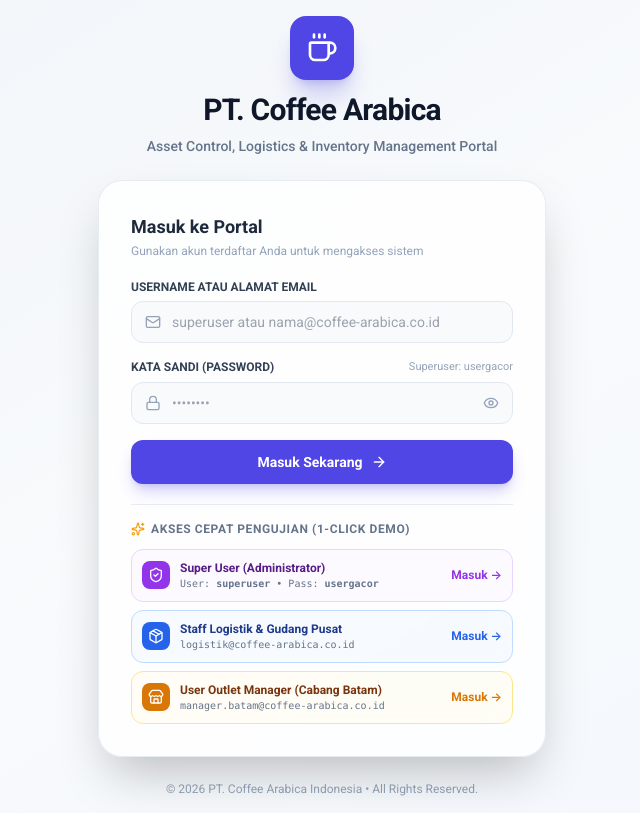
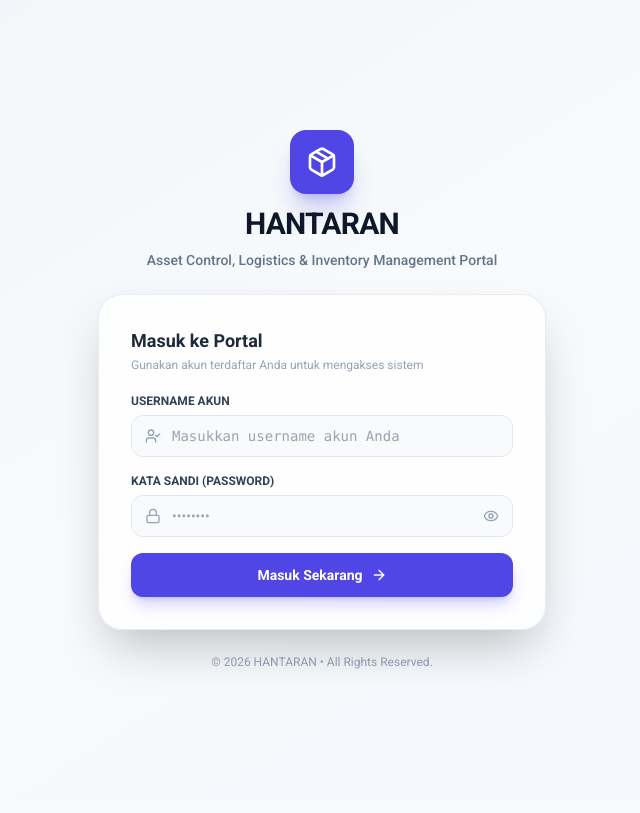
Before and after one commit to diavollorosso1899dt-coder/Dashboard-CA-Inventory, a Next.js app: page /login in a window 1280 px wide. Shown: the whole page, without its empty margins (318-958 px from the left). Built offline with nearby package versions, Linux system fonts and the light colour scheme; a web font is replaced by a local one.

Commit message:
feat: ubah nama PT. Coffee Arabica menjadi HANTARAN dan hapus bagian akses cepat

```diff
--- a/src/app/distribution/surat-jalan/print/[id]/page.tsx
+++ b/src/app/distribution/surat-jalan/print/[id]/page.tsx
@@ -85,12 +85,12 @@ export default function PrintSuratJalanPage() {
         <div className="border-b-2 border-slate-900 pb-4 mb-6">
           <div className="flex items-start justify-between">
             <div className="flex items-center gap-3">
-              <div className="w-12 h-12 rounded-xl bg-slate-900 text-white flex items-center justify-center font-black text-xl tracking-wider">
-                CA
+              <div className="w-12 h-12 rounded-xl bg-slate-900 text-white flex items-center justify-center font-black text-sm tracking-wider">
+                HNT
               </div>
               <div>
                 <h1 className="text-xl font-extrabold tracking-tight text-slate-900 uppercase">
-                  PT. COFFEE ARABICA INDONESIA
+                  HANTARAN
                 </h1>
                 <p className="text-xs text-slate-500 font-medium">
                   Divisi Central Asset Management & Logistik Distribusi Nasional
--- a/src/app/items/page.tsx
+++ b/src/app/items/page.tsx
@@ -6,7 +6,7 @@ export const dynamic = 'force-dynamic';
 
 export const metadata = {
   title: 'Kelola Item & Master Aset | Dashboard CA & Inventory',
-  description: 'Daftar item baru dan master katalog aset standar Coffee Arabica (CA) dengan gambar dan spesifikasi',
+  description: 'Daftar item baru dan master katalog aset standar HANTARAN dengan gambar dan spesifikasi',
 };
 
 export default async function ItemsPage() {
--- a/src/app/login/page.tsx
+++ b/src/app/login/page.tsx
@@ -10,24 +10,20 @@ import {
   Eye,
   EyeOff,
   ArrowRight,
-  ShieldCheck,
+  AlertCircle,
   Package,
-  Store,
-  AlertCircle,
-  Sparkles,
-  Coffee
+  UserCheck
 } from 'lucide-react';
 
 export default function LoginPage() {
   const router = useRouter();
-  const { login, quickLogin } = useAuth();
+  const { login } = useAuth();
 
   const [email, setEmail] = useState('');
   const [password, setPassword] = useState('');
   const [showPassword, setShowPassword] = useState(false);
   const [errorMsg, setErrorMsg] = useState('');
   const [loading, setLoading] = useState(false);
-  const [quickLoading, setQuickLoading] = useState<string | null>(null);
 
   const handleManualLogin = async (e: React.FormEvent) => {
     e.preventDefault();
@@ -38,16 +34,9 @@ export default function LoginPage() {
     if (result.success) {
       router.push('/');
     } else {
-      setErrorMsg(result.error || 'Login gagal, periksa email dan password Anda.');
+      setErrorMsg(result.error || 'Login gagal, periksa username dan password Anda.');
     }
     setLoading(false);
-  };
-
-  const handleQuickLogin = async (roleType: 'super_user' | 'user' | 'outlet_manager') => {
-    setErrorMsg('');
-    setQuickLoading(roleType);
-    await quickLogin(roleType);
-    setQuickLoading(null);
   };
 
   return (
@@ -57,13 +46,13 @@ export default function LoginPage() {
         {/* Brand Header */}
         <div className="text-center space-y-2">
           <div className="inline-flex items-center justify-center w-16 h-16 rounded-2xl bg-indigo-600 dark:bg-indigo-500 text-white shadow-xl shadow-indigo-600/25 mb-1">
-            <Coffee className="w-8 h-8" />
+            <Package className="w-8 h-8" />
           </div>
-          <h1 className="text-2xl sm:text-3xl font-black tracking-tight text-slate-900 dark:text-white">
-            PT. Coffee Arabica
+          <h1 className="text-3xl font-black tracking-tight text-slate-900 dark:text-white uppercase">
+            HANTARAN
           </h1>
           <p className="text-xs sm:text-sm text-slate-500 dark:text-slate-400 font-medium">
-            Asset Control, Logistics & Inventory Management Portal
+            Asset Control, Logistics &amp; Inventory Management Portal
           </p>
         </div>
 
@@ -88,17 +77,17 @@ export default function LoginPage() {
           <form onSubmit={handleManualLogin} className="space-y-4">
             <div>
               <label className="block text-xs font-bold text-slate-700 dark:text-slate-300 uppercase mb-1.5">
-                Username atau Alamat Email
+                Username Akun
               </label>
               <div className="relative">
-                <Mail className="absolute left-3.5 top-1/2 -translate-y-1/2 w-4 h-4 text-slate-400" />
+                <UserCheck className="absolute left-3.5 top-1/2 -translate-y-1/2 w-4 h-4 text-slate-400" />
                 <input
                   type="text"
                   required
-                  placeholder="superuser atau nama@coffee-arabica.co.id"
+                  placeholder="Masukkan username akun Anda"
                   value={email}
                   onChange={(e) => setEmail(e.target.value)}
-                  className="w-full pl-10 pr-4 py-2.5 rounded-xl border border-slate-200 dark:border-slate-700 bg-slate-50 dark:bg-slate-800/60 text-slate-900 dark:text-white text-sm focus:outline-none focus:ring-2 focus:ring-indigo-500/20 focus:border-indigo-500 transition"
+                  className="w-full pl-10 pr-4 py-2.5 rounded-xl border border-slate-200 dark:border-slate-700 bg-slate-50 dark:bg-slate-800/60 text-slate-900 dark:text-white text-sm focus:outline-none focus:ring-2 focus:ring-indigo-500/20 focus:border-indigo-500 transition font-mono"
                 />
               </div>
             </div>
@@ -108,7 +97,6 @@ export default function LoginPage() {
                 <label className="block text-xs font-bold text-slate-700 dark:text-slate-300 uppercase">
                   Kata Sandi (Password)
                 </label>
-                <span className="text-[11px] text-slate-400">Superuser: usergacor</span>
               </div>
               <div className="relative">
                 <Lock className="absolute left-3.5 top-1/2 -translate-y-1/2 w-4 h-4 text-slate-400" />
@@ -139,95 +127,11 @@ export default function LoginPage() {
               <ArrowRight className="w-4 h-4" />
             </button>
           </form>
-
-          {/* Quick Demo Login Section */}
-          <div className="pt-4 border-t border-slate-200/80 dark:border-slate-800 space-y-3">
-            <div className="flex items-center gap-1.5 text-xs font-bold text-slate-500 dark:text-slate-400 uppercase tracking-wider">
-              <Sparkles className="w-3.5 h-3.5 text-amber-500" />
-              <span>Akses Cepat Pengujian (1-Click Demo)</span>
-            </div>
-
-            <div className="space-y-2">
-              <button
-                type="button"
-                onClick={() => {
-                  setEmail('superuser');
-                  setPassword('usergacor');
-                  login('superuser', 'usergacor').then(res => {
-                    if (res.success) router.push('/');
-                  });
-                }}
-                disabled={quickLoading !== null}
-                className="w-full p-2.5 rounded-xl border border-purple-200 dark:border-purple-900/50 bg-purple-50/50 dark:bg-purple-950/30 hover:bg-purple-100 dark:hover:bg-purple-950/60 text-left flex items-center justify-between transition group"
-              >
-                <div className="flex items-center gap-2.5">
-                  <div className="p-1.5 rounded-lg bg-purple-600 text-white">
-                    <ShieldCheck className="w-4 h-4" />
-                  </div>
-                  <div>
-                    <div className="text-xs font-bold text-purple-900 dark:text-purple-300">
-                      Super User (Administrator)
-                    </div>
-                    <div className="text-[10px] text-slate-500 font-mono">
-                      User: <strong>superuser</strong> • Pass: <strong>usergacor</strong>
-                    </div>
-                  </div>
-                </div>
-                <span className="text-xs text-purple-600 dark:text-purple-400 font-semibold group-hover:translate-x-1 transition-transform">
-                  Masuk →
-                </span>
-              </button>
-
-              <button
-                type="button"
-                onClick={() => handleQuickLogin('user')}
-                disabled={quickLoading !== null}
-                className="w-full p-2.5 rounded-xl border border-blue-200 dark:border-blue-900/50 bg-blue-50/50 dark:bg-blue-950/30 hover:bg-blue-100 dark:hover:bg-blue-950/60 text-left flex items-center justify-between transition group"
-              >
-                <div className="flex items-center gap-2.5">
-                  <div className="p-1.5 rounded-lg bg-blue-600 text-white">
-                    <Package className="w-4 h-4" />
-                  </div>
-                  <div>
-                    <div className="text-xs font-bold text-blue-900 dark:text-blue-300">
-                      Staff Logistik & Gudang Pusat
-                    </div>
-                    <div className="text-[10px] text-slate-500 font-mono">logistik@coffee-arabica.co.id</div>
-                  </div>
-                </div>
-                <span className="text-xs text-blue-600 dark:text-blue-400 font-semibold group-hover:translate-x-1 transition-transform">
-                  {quickLoading === 'user' ? '...' : 'Masuk →'}
-                </span>
-              </button>
-
-              <button
-                type="button"
-                onClick={() => handleQuickLogin('outlet_manager')}
-                disabled={quickLoading !== null}
-                className="w-full p-2.5 rounded-xl border border-amber-200 dark:border-amber-900/50 bg-amber-50/50 dark:bg-amber-950/30 hover:bg-amber-100 dark:hover:bg-amber-950/60 text-left flex items-center justify-between transition group"
-              >
-                <div className="flex items-center gap-2.5">
-                  <div className="p-1.5 rounded-lg bg-amber-600 text-white">
-                    <Store className="w-4 h-4" />
-                  </div>
-                  <div>
-                    <div className="text-xs font-bold text-amber-900 dark:text-amber-300">
-                      User Outlet Manager (Cabang Batam)
-                    </div>
-                    <div className="text-[10px] text-slate-500 font-mono">manager.batam@coffee-arabica.co.id</div>
-                  </div>
-                </div>
-                <span className="text-xs text-amber-600 dark:text-amber-400 font-semibold group-hover:translate-x-1 transition-transform">
-                  {quickLoading === 'outlet_manager' ? '...' : 'Masuk →'}
-                </span>
-              </button>
-            </div>
-          </div>
         </div>
 
         {/* Footer info */}
         <p className="text-center text-xs text-slate-400">
-          © {new Date().getFullYear()} PT. Coffee Arabica Indonesia • All Rights Reserved.
+          © {new Date().getFullYear()} HANTARAN • All Rights Reserved.
         </p>
       </div>
     </div>
--- a/src/components/items/ItemMasterView.tsx
+++ b/src/components/items/ItemMasterView.tsx
@@ -129,7 +129,7 @@ export default function ItemMasterView({ initialItems }: ItemMasterViewProps) {
               Kelola Item &amp; Master Aset
             </h1>
             <p className="text-sm text-slate-500 dark:text-slate-400">
-              Katalog referensi barang standar Coffee Arabica (CA), spesifikasi teknis, gambar, dan daftar item baru.
+              Katalog referensi barang standar HANTARAN, spesifikasi teknis, gambar, dan daftar item baru.
             </p>
           </div>
         </div>
--- a/src/components/layout/Navbar.tsx
+++ b/src/components/layout/Navbar.tsx
@@ -250,14 +250,14 @@ export function Navbar() {
                 <div className="w-10 h-10 rounded-xl bg-emerald-100 dark:bg-emerald-950/80 text-emerald-700 dark:text-emerald-300 font-bold flex items-center justify-center text-sm shrink-0">
                   {user?.full_name
                     ? user.full_name.split(' ').map((w: string) => w[0]).slice(0, 2).join('').toUpperCase()
-                    : 'CA'}
+                    : 'HNT'}
                 </div>
                 <div className="min-w-0">
                   <div className="text-sm font-bold text-slate-900 dark:text-white truncate">
                     {user?.full_name || 'Pengguna Dashboard'}
                   </div>
                   <div className="text-xs text-slate-500 dark:text-slate-400 truncate">
-                    {user?.email || 'user@coffee-arabica.co.id'}
+                    {user?.email || 'user@hantaran.co.id'}
                   </div>
                   <div className="mt-1">
                     <span className="inline-block px-2 py-0.5 rounded text-[10px] font-bold bg-indigo-50 text-indigo-700 dark:bg-indigo-950/60 dark:text-indigo-300 border border-indigo-200 dark:border-indigo-800">
--- a/src/components/outlets/OutletManagerView.tsx
+++ b/src/components/outlets/OutletManagerView.tsx
@@ -155,7 +155,7 @@ export default function OutletManagerView() {
           <div>
             <h1 className="text-2xl font-bold text-slate-900 dark:text-white">Master Data Outlet & Cabang</h1>
             <p className="text-sm text-slate-500 dark:text-slate-400">
-              Daftar seluruh outlet Coffee Arabica (CA) regional JABO dan KALBAR serta status kesiapan operasional
+              Daftar seluruh outlet HANTARAN regional JABO dan KALBAR serta status kesiapan operasional
             </p>
           </div>
         </div>
--- a/src/lib/supabase/server.ts
+++ b/src/lib/supabase/server.ts
@@ -477,6 +477,9 @@ export async function getAssetRequests(options?: {
     try {
       const admin = getAdminClient();
       if (admin) {
+        const controller = new AbortController();
+        const timeoutId = setTimeout(() => controller.abort(), 15000);
+
         const buildFilteredQuery = () => {
           let q = admin.from('asset_requests').select('*', { count: 'exact' }).abortSignal(controller.signal);
 
```
